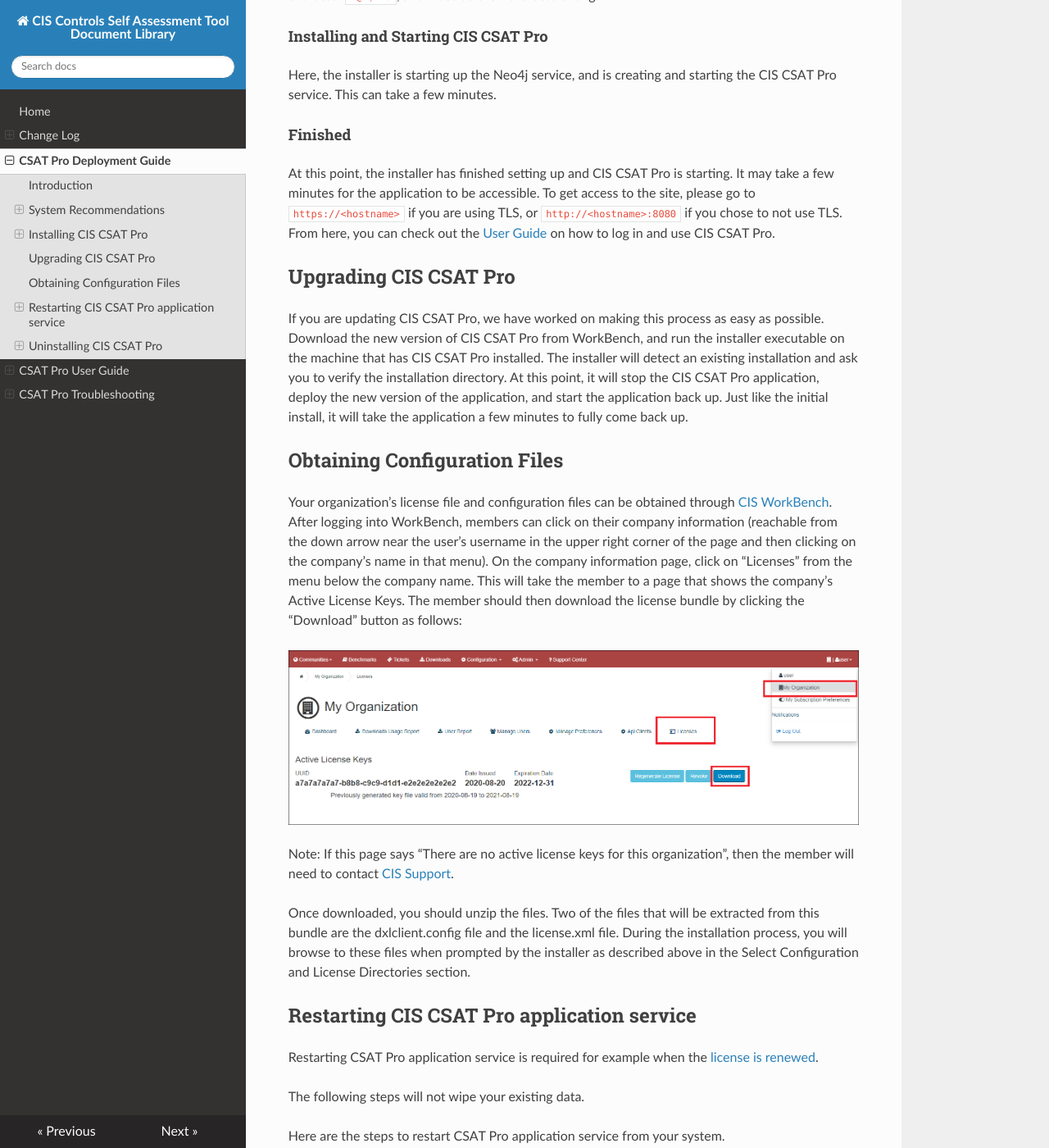
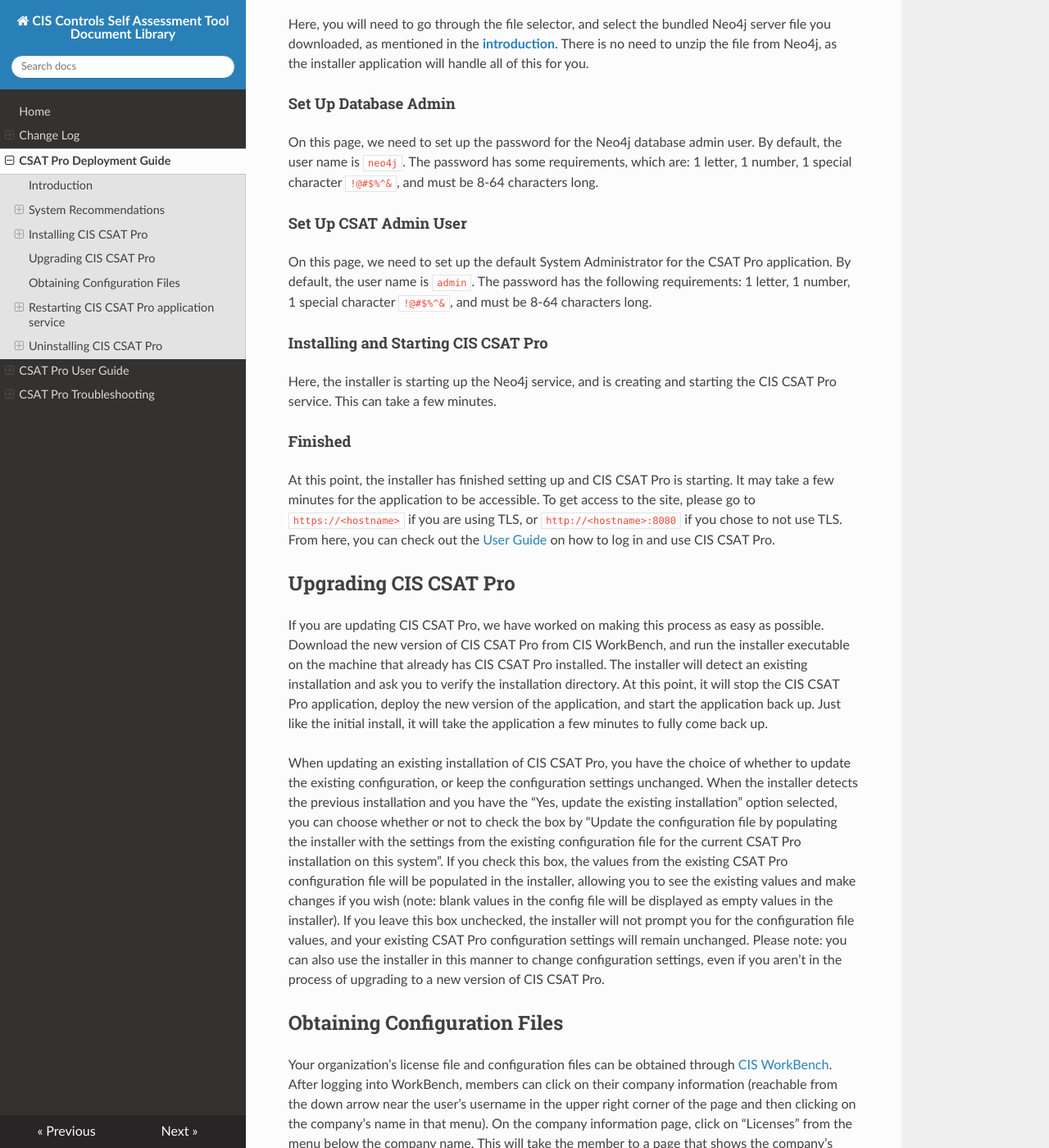
Before and after one commit to CISecurity/CSAT-Docs, an MkDocs documentation site: the page built from docs/source/CSAT Pro Deployment.md, in a window 1280 px wide and 1400 px high, scrolled down 3941 px. Shown: the whole window at 82% size. Built offline with MkDocs 1.6.1, drawn with Linux system fonts in a browser that asks for light colours; nearby versions of some CDN libraries; some of the changed text lies outside the part shown.

```diff
--- a/docs/source/CSAT Pro Deployment.md
+++ b/docs/source/CSAT Pro Deployment.md
@@ -36,7 +36,7 @@ In order for the application to access the SMTP server, **port 25 (default), 465
 
 
  - Locate latest version of CIS CSAT Pro in the Downloads section of [CIS WorkBench](https://workbench.cisecurity.org/).
- - Download the appropriate CIS CSAT Pro bundle from [CIS WorkBench](https://workbench.cisecurity.org/).
+ -  - Download the appropriate CIS CSAT Pro bundle for your operating system (installer downloads also available in the [Files section of the CIS WorkBench CSAT Pro community](https://workbench.cisecurity.org/community/118/files)).
  - Extract the bundle on the machine you are using to host CIS CSAT Pro.
 <br/>**Note:** For Windows environments, we suggest that you do NOT extract the bundle inside the `c:\Users` directory or its sub-directories because this can lead to permission issues.<br/>Instead, please create a new directory (for example `c:\csatFiles`) to extract the bundle.
  - Execute the CIS CSAT Pro Installer (`CSAT_Pro_unix_Installer.sh or CSAT_Pro_windows-x64_Installer.exe`) as root or user that has root privileges.
@@ -60,8 +60,11 @@ The next file to be selected is the **License Key** file. Please enter the path
 CIS CSAT Pro must be able to connect to and utilize a valid SMTP server in order to send email messages. CIS CSAT Pro utilizes the Grails mail plugin for email communication.
 Along with the default sender email address, CIS CSAT Pro's mailing configuration must also include connection to a valid SMTP server in order to correctly distribute the "forgot password" messages. Numerous SMTP services exist, such as Gmail, Hotmail, Amazon SES, or in-house SMTP services available through corporate emailing technologies, such as Exchange. CIS CSAT Pro can support these SMTP servers, as long as the connection information entered below is correct. By default, the plugin assumes an unsecured mail server configured at `localhost` on `port 25`. However, this can be modified in the email configuration screen.
 
+####Multi-Factor Authentication (MFA) Configuration####
+The MFA Configuration page allows you to select whether MFA is enabled or disabled for the CSAT Pro instance.  MFA requires email, as it will email a One Time Passcode to the user during the login process.  MFA is an important security feature, and we strongly recommend MFA be enabled for CSAT Pro.
+
 ####Set up TLS Configuration####
-This screen is to set up TLS configuration. This screen has 3 options as to how you want to set up TLS for the CIS CSAT Pro application.
+This screen is to set up TLS configuration. This screen has 3 options as to how you want to set up TLS for the CIS CSAT Pro application. Encrypting data in transit is important for security, and we strongly recommend that TLS be enabled for CSAT Pro.
 
 Please allow network traffic through the port specific to which option you select. We have listed the default port numbers for each option below.
 
@@ -77,7 +80,7 @@ By default, we select generating a self-signed PKCS12 certificate, to allow for
 ----------
 
 
-The second option is if you already have a certificate(self-signed or a certificate authority) that you would like CIS CSAT Pro to use. The default port for this option is **443**.
+The second option is if you already have a certificate (self-signed or a certificate authority) that you would like CIS CSAT Pro to use. The default port for this option is **443**.
 
  - **Certificate** - File path to the existing certificate.
  - **Alias** - Alias name for the existing certificate.
@@ -99,6 +102,9 @@ Here, you will need to go through the file selector, and select the bundled Neo4
 ####Set Up Database Admin####
 On this page, we need to set up the password for the Neo4j database admin user. By default, the user name is `neo4j`. The password has some requirements, which are: 1 letter, 1 number, 1 special character `!@#$%^&`, and must be 8-64 characters long.
 
+####Set Up CSAT Admin User####
+On this page, we need to set up the default System Administrator for the CSAT Pro application. By default, the user name is `admin`. The password has the following requirements: 1 letter, 1 number, 1 special character `!@#$%^&`, and must be 8-64 characters long.
+
 ####Installing and Starting CIS CSAT Pro####
 Here, the installer is starting up the Neo4j service, and is creating and starting the CIS CSAT Pro service. This can take a few minutes.
 
@@ -106,7 +112,9 @@ Here, the installer is starting up the Neo4j service, and is creating and starti
 At this point, the installer has finished setting up and CIS CSAT Pro is starting. It may take a few minutes for the application to be accessible. To get access to the site, please go to `https://<hostname>` if you are using TLS, or `http://<hostname>:8080` if you chose to not use TLS. From here, you can check out the [User Guide](../csat_pro_user_guide) on how to log in and use CIS CSAT Pro.
 
 ##Upgrading CIS CSAT Pro##
-If you are updating CIS CSAT Pro, we have worked on making this process as easy as possible. Download the new version of CIS CSAT Pro from WorkBench, and run the installer executable on the machine that has CIS CSAT Pro installed. The installer will detect an existing installation and ask you to verify the installation directory. At this point, it will stop the CIS CSAT Pro application, deploy the new version of the application, and start the application back up. Just like the initial install, it will take the application a few minutes to fully come back up.
+If you are updating CIS CSAT Pro, we have worked on making this process as easy as possible. Download the new version of CIS CSAT Pro from CIS WorkBench, and run the installer executable on the machine that already has CIS CSAT Pro installed. The installer will detect an existing installation and ask you to verify the installation directory. At this point, it will stop the CIS CSAT Pro application, deploy the new version of the application, and start the application back up. Just like the initial install, it will take the application a few minutes to fully come back up.
+
+When updating an existing installation of CIS CSAT Pro, you have the choice of whether to update the existing configuration, or keep the configuration settings unchanged.  When the installer detects the previous installation and you have the “Yes, update the existing installation” option selected, you can choose whether or not to check the box by “Update the configuration file by populating the installer with the settings from the existing configuration file for the current CSAT Pro installation on this system”.  If you check this box, the values from the existing CSAT Pro configuration file will be populated in the installer, allowing you to see the existing values and make changes if you wish (note: blank values in the config file will be displayed as empty values in the installer).  If you leave this box unchecked, the installer will not prompt you for the configuration file values, and your existing CSAT Pro configuration settings will remain unchanged.  Please note: you can also use the installer in this manner to change configuration settings, even if you aren’t in the process of upgrading to a new version of CIS CSAT Pro.
 
 <a name="obtainingConfigFiles"></a>
 ## Obtaining Configuration Files##
```
